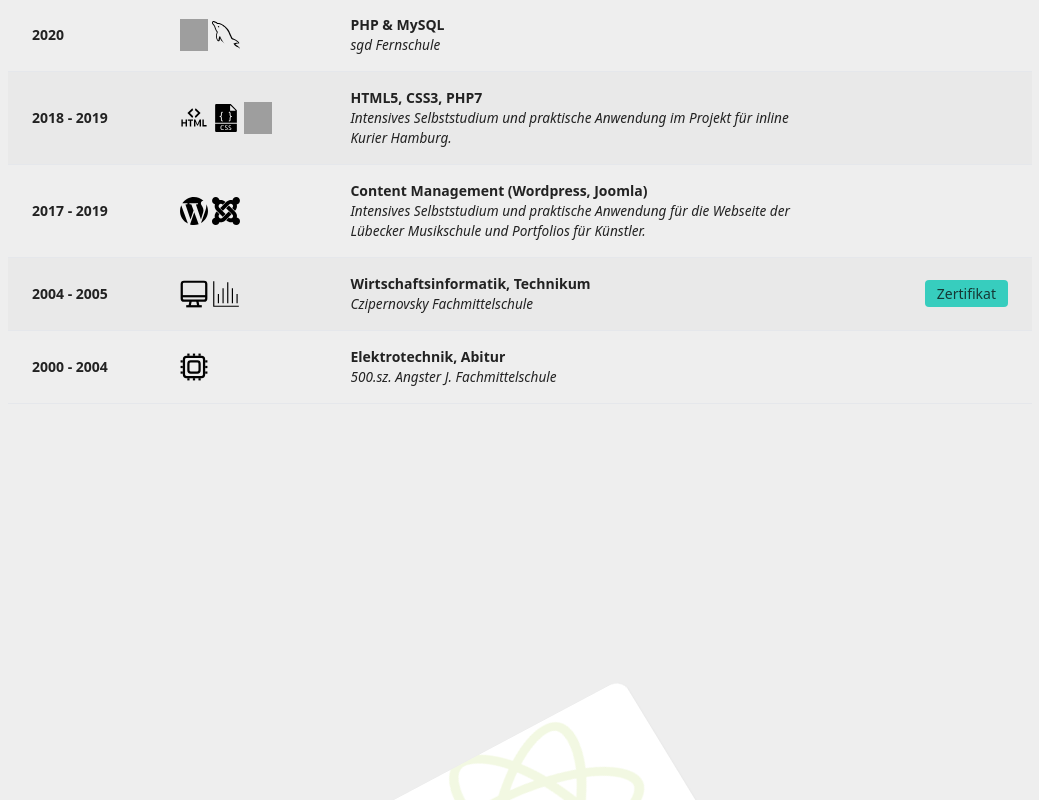
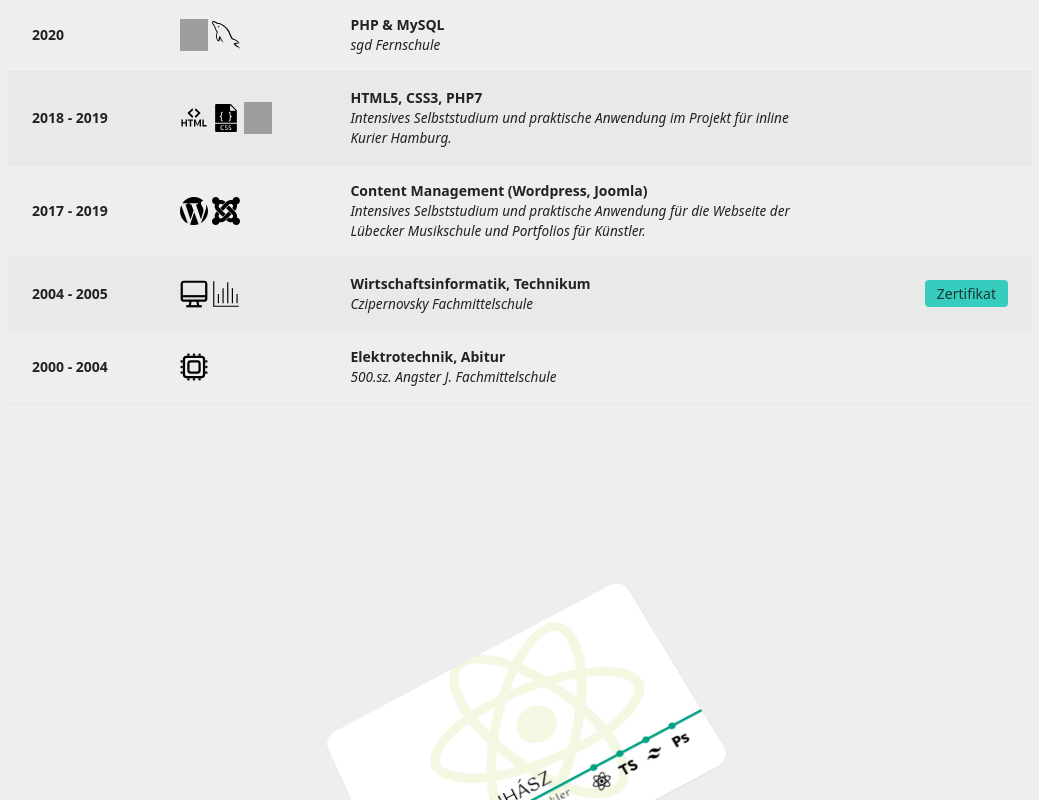
Before and after one commit to gabjuh/webdev-portfolio, a React (Vite) app: page / in a window 1280 px wide. Shown: the part 6680-7480 px from the top of the page, without its empty margins (120-1159 px from the left). Built offline with nearby package versions, Linux system fonts and the light colour scheme; grey boxes are pictures that could not be loaded.

Commit message:
change positioning WIP

```diff
--- a/src/components/BusinessCard.tsx
+++ b/src/components/BusinessCard.tsx
@@ -17,7 +17,7 @@ const BusinessCard = () => {
 
   return (
     <div
-      className={`h-[550px] mb-[250px] -translate-y-[300px] pt-[300px]`}
+      className={`h-[800px] -mt-[200px] -translate-y-[300px] pt-[400px] pb-[250px]`}
       id="businesscard"
     >
       <div
```
